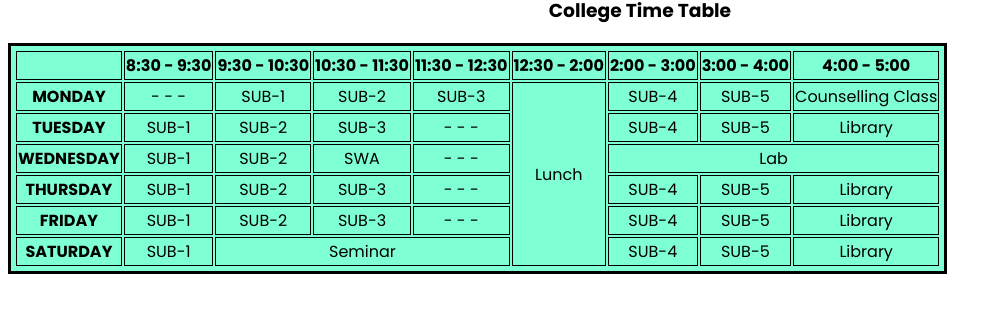
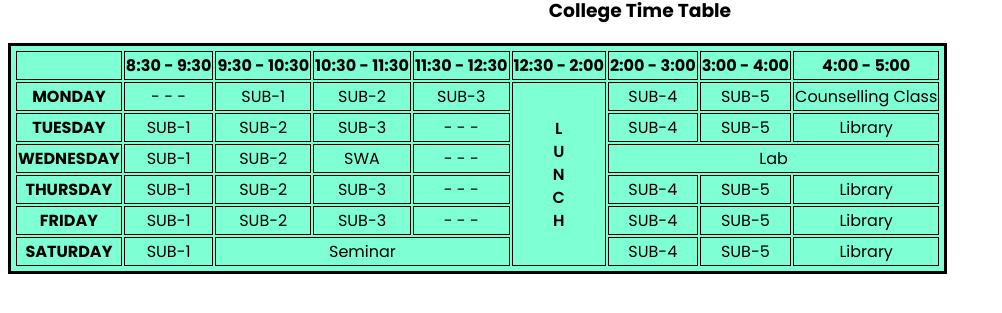
Before and after one commit to sadeqkhan2023/secondProject, a plain HTML site: page table.html in a window 1280 px wide. Shown: the part 281-594 px from the top of the page, without its empty margins (0-1002 px from the left). Drawn offline with Linux system fonts and the light colour scheme.

Commit message:
Final Table Commit

```diff
--- a/table.html
+++ b/table.html
@@ -17,6 +17,13 @@
     th, td, tr {
       border: 1px solid black;
     }
+
+    .lunch {
+      text-orientation: upright;
+      writing-mode: vertical-lr;
+      font-weight: 600;
+    }
+
   </style>
 </head>
 
@@ -88,7 +95,7 @@
       <td>SUB-1</td>
       <td>SUB-2</td>
       <td>SUB-3</td>
-      <td rowspan="6">Lunch</td>
+      <td class="lunch" rowspan="6">LUNCH</td>
       <td>SUB-4</th>
       <td>SUB-5</th>
       <td>Counselling Class</th>
```
